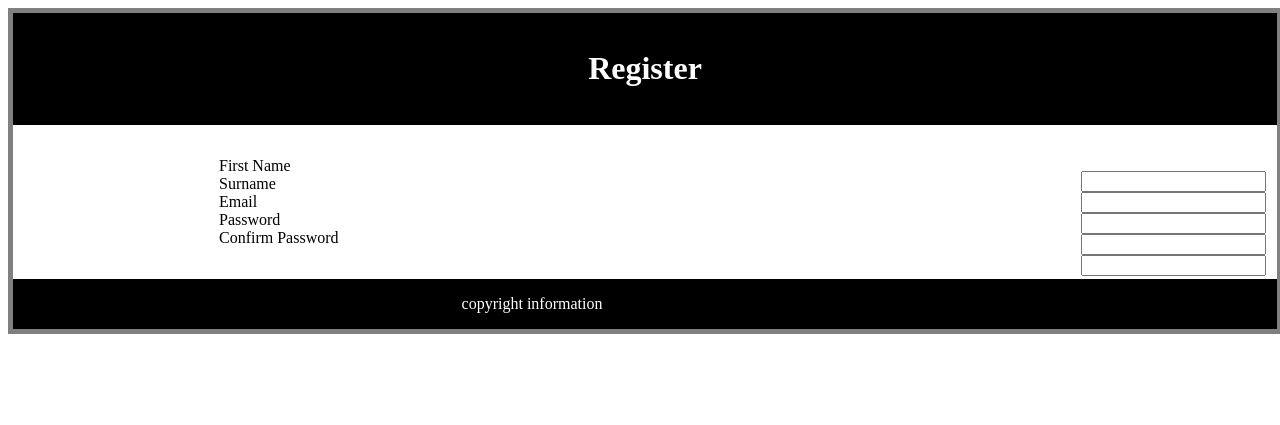
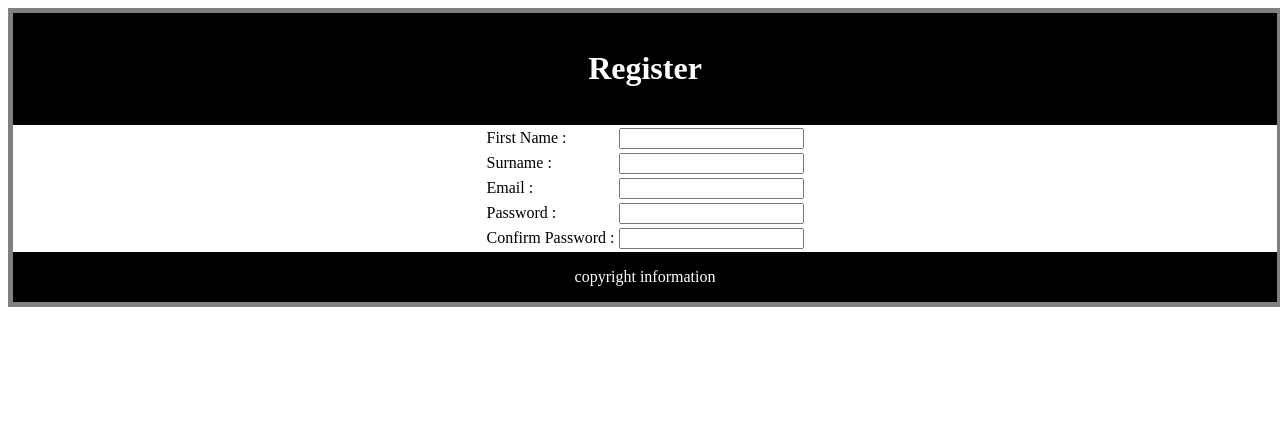
Before and after one commit to SDS-WOC/Readers-Forum, a PHP site: page /register.php in a window 1280 px wide. Shown: the top 425 px of the page. Run offline with PHP 8.4, Linux system fonts and the light colour scheme.

Commit message:
format change

```diff
--- a/register.php
+++ b/register.php
@@ -3,10 +3,12 @@
   <title>Registration</title>
   <style>
   div.container {
+      text-align: center;
       width: 100%;
+      margin: 0px auto;
+      background: white;
       border: 5px solid gray;
   }
-
   header, footer {
       padding: 1em;
       color: white;
@@ -14,20 +16,6 @@
       clear: left;
       text-align: center;
   }
-  nav {
-      float: right;
-      max-width: 150px;
-      margin: 30;
-      padding: 1em;
-  }
-  article {
-      margin-right: 20px;
-      margin-left: 190px;
-      padding: 1em;
-      overflow: hidden;
-      text-align: left;
-  }
-
 </style>
 </head>
 <body>
@@ -35,26 +23,24 @@
     <header>
       <h1>Register</h1>
     </header>
-    <nav>
+    <table align=center>
       <form method=post action="register.php">
-        <input type="text" name="firstname">
-        <input type="text" name="surname">
-        <input type="text" name="email">
-        <input type="password" name="password_1">
-       <input type="password" name="password_2">
-    </nav>
-    <article>
-        <p>First Name
-        <br>
-        Surname
-        <br>
-        Email
-        <br>
-        Password
-        <br>
-        Confirm Password
-    </article>
-
+        <tr>
+          <td>First Name :
+          <td><input type="text" name="firstname">
+        <tr>
+          <td>Surname :
+          <td><input type="text" name="surname">
+        <tr>
+          <td>Email :
+          <td><input type="text" name="email">
+        <tr>
+          <td>Password :
+          <td><input type="password" name="password_1">
+        <tr>
+          <td>Confirm Password :
+          <td><input type="password" name="password_2">
+        </table>
     <footer><center>copyright information</center>
     </footer>
   </div>
```
